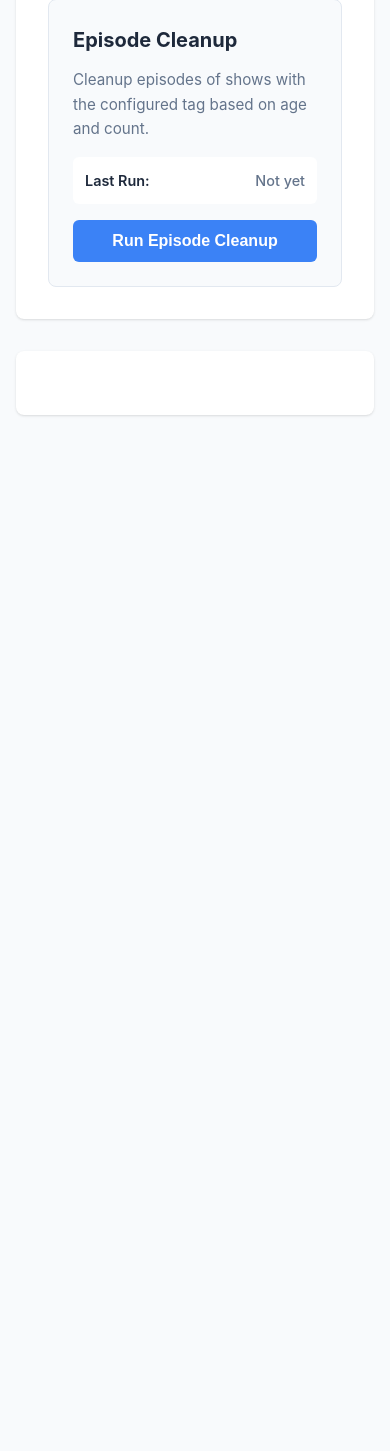
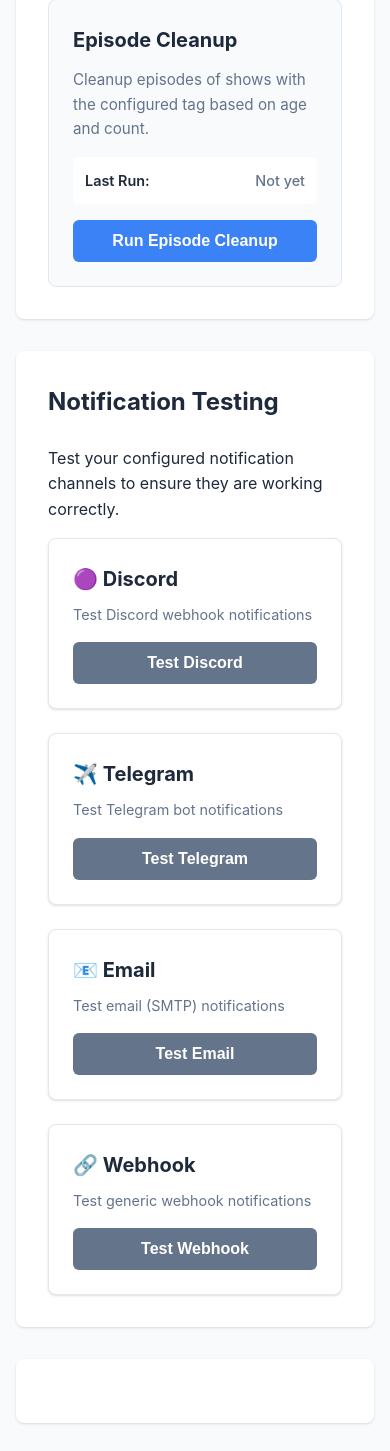
Before and after one commit to Schaka/janitorr, a web app: page / in a window 390 px wide; the page is wider, and only the part inside the window is pictured. Shown: the part 2828-4279 px from the top of that part. Before the commit the page ends 3244 px from the top of that part, so only its background shows below. Run offline with its HTML, style and script files only (its server is not run), Linux system fonts and the light colour scheme; data that the repository does not hold is empty.

Commit message:
feat(notifications): add UI panel for notification testing
- Add Notification Testing section to Management UI
- Add test buttons for Discord, Telegram, Email, and Webhook
- Implement testNotification JavaScript function
- Add CSS styles for notification cards
- Connect UI to /api/management/notifications/test/{channel} endpoint
- Responsive grid layout for notification cards
- Dark mode support for notification section

Co-authored-by: carcheky <608424+carcheky@users.noreply.github.com>

```diff
--- a/src/main/resources/static/app.js
+++ b/src/main/resources/static/app.js
@@ -35,6 +35,12 @@ const elements = {
     totalSpaceFreed: document.getElementById('totalSpaceFreed'),
     moviesDeleted: document.getElementById('moviesDeleted'),
     showsDeleted: document.getElementById('showsDeleted'),
+
+    // Notification test buttons
+    testDiscordBtn: document.getElementById('testDiscordBtn'),
+    testTelegramBtn: document.getElementById('testTelegramBtn'),
+    testEmailBtn: document.getElementById('testEmailBtn'),
+    testWebhookBtn: document.getElementById('testWebhookBtn'),
 
     // Message container
     messageContainer: document.getElementById('messageContainer'),
@@ -453,6 +459,36 @@ async function triggerCleanup(endpoint, buttonElement) {
     }
 }
 
+async function testNotification(channel, buttonElement) {
+    setButtonLoading(buttonElement, true);
+
+    try {
+        const response = await fetch(`${API_BASE}/notifications/test/${channel}`, {
+            method: 'POST',
+            headers: {
+                'Content-Type': 'application/json'
+            }
+        });
+
+        if (!response.ok) {
+            throw new Error(`HTTP error! status: ${response.status}`);
+        }
+
+        const data = await response.json();
+
+        if (data.success) {
+            showMessage(data.message, 'success');
+        } else {
+            showMessage(data.message, 'warning');
+        }
+    } catch (error) {
+        console.error('Error testing notification:', error);
+        showMessage('Failed to test notification: ' + error.message, 'error');
+    } finally {
+        setButtonLoading(buttonElement, false);
+    }
+}
+
 // Event listeners
 elements.refreshStatusBtn.addEventListener('click', () => {
     showMessage('Refreshing dashboard...', 'info');
@@ -469,6 +505,23 @@ elements.tagCleanupBtn.addEventListener('click', () => {
 
 elements.episodeCleanupBtn.addEventListener('click', () => {
     triggerCleanup('/cleanup/episodes', elements.episodeCleanupBtn);
+});
+
+// Notification test buttons
+elements.testDiscordBtn.addEventListener('click', () => {
+    testNotification('discord', elements.testDiscordBtn);
+});
+
+elements.testTelegramBtn.addEventListener('click', () => {
+    testNotification('telegram', elements.testTelegramBtn);
+});
+
+elements.testEmailBtn.addEventListener('click', () => {
+    testNotification('email', elements.testEmailBtn);
+});
+
+elements.testWebhookBtn.addEventListener('click', () => {
+    testNotification('webhook', elements.testWebhookBtn);
 });
 
 if (elements.darkModeToggle) {
--- a/src/main/resources/static/index.html
+++ b/src/main/resources/static/index.html
@@ -136,6 +136,36 @@
             </div>
         </section>
 
+        <section class="notifications-section">
+            <h2>Notification Testing</h2>
+            <p>Test your configured notification channels to ensure they are working correctly.</p>
+            <div class="notifications-grid">
+                <div class="notification-card">
+                    <h3>🟣 Discord</h3>
+                    <p>Test Discord webhook notifications</p>
+                    <button id="testDiscordBtn" class="btn btn-secondary">Test Discord</button>
+                </div>
+
+                <div class="notification-card">
+                    <h3>✈️ Telegram</h3>
+                    <p>Test Telegram bot notifications</p>
+                    <button id="testTelegramBtn" class="btn btn-secondary">Test Telegram</button>
+                </div>
+
+                <div class="notification-card">
+                    <h3>📧 Email</h3>
+                    <p>Test email (SMTP) notifications</p>
+                    <button id="testEmailBtn" class="btn btn-secondary">Test Email</button>
+                </div>
+
+                <div class="notification-card">
+                    <h3>🔗 Webhook</h3>
+                    <p>Test generic webhook notifications</p>
+                    <button id="testWebhookBtn" class="btn btn-secondary">Test Webhook</button>
+                </div>
+            </div>
+        </section>
+
         <section class="message-section">
             <div id="messageContainer"></div>
         </section>
--- a/src/main/resources/static/styles.css
+++ b/src/main/resources/static/styles.css
@@ -478,3 +478,48 @@ section h2 {
 .chart-container canvas {
     max-height: 300px;
 }
+
+/* Notifications Section */
+.notifications-section {
+    margin-top: 2rem;
+}
+
+.notifications-grid {
+    display: grid;
+    grid-template-columns: repeat(auto-fit, minmax(250px, 1fr));
+    gap: 1.5rem;
+    margin-top: 1rem;
+}
+
+.notification-card {
+    background: var(--card-bg);
+    border-radius: 0.5rem;
+    padding: 1.5rem;
+    box-shadow: var(--shadow);
+    border: 1px solid var(--border-color);
+    transition: transform 0.2s, box-shadow 0.2s;
+}
+
+.notification-card:hover {
+    transform: translateY(-2px);
+    box-shadow: var(--shadow-lg);
+}
+
+.notification-card h3 {
+    margin-bottom: 0.5rem;
+    font-size: 1.25rem;
+}
+
+.notification-card p {
+    color: var(--text-secondary);
+    margin-bottom: 1rem;
+    font-size: 0.9rem;
+}
+
+.notification-card .btn {
+    width: 100%;
+}
+
+body.dark-mode .notification-card {
+    background: #0f172a;
+}
```
